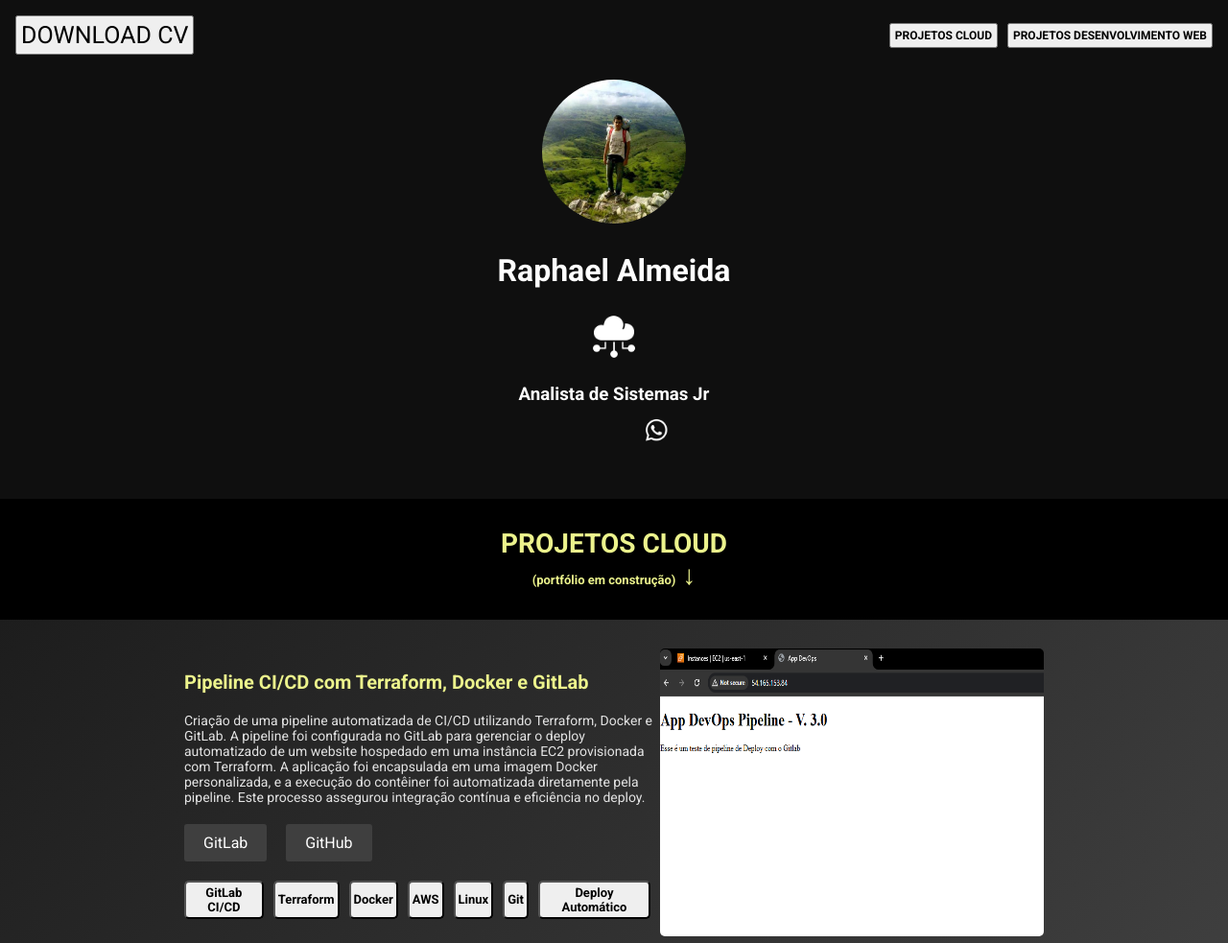
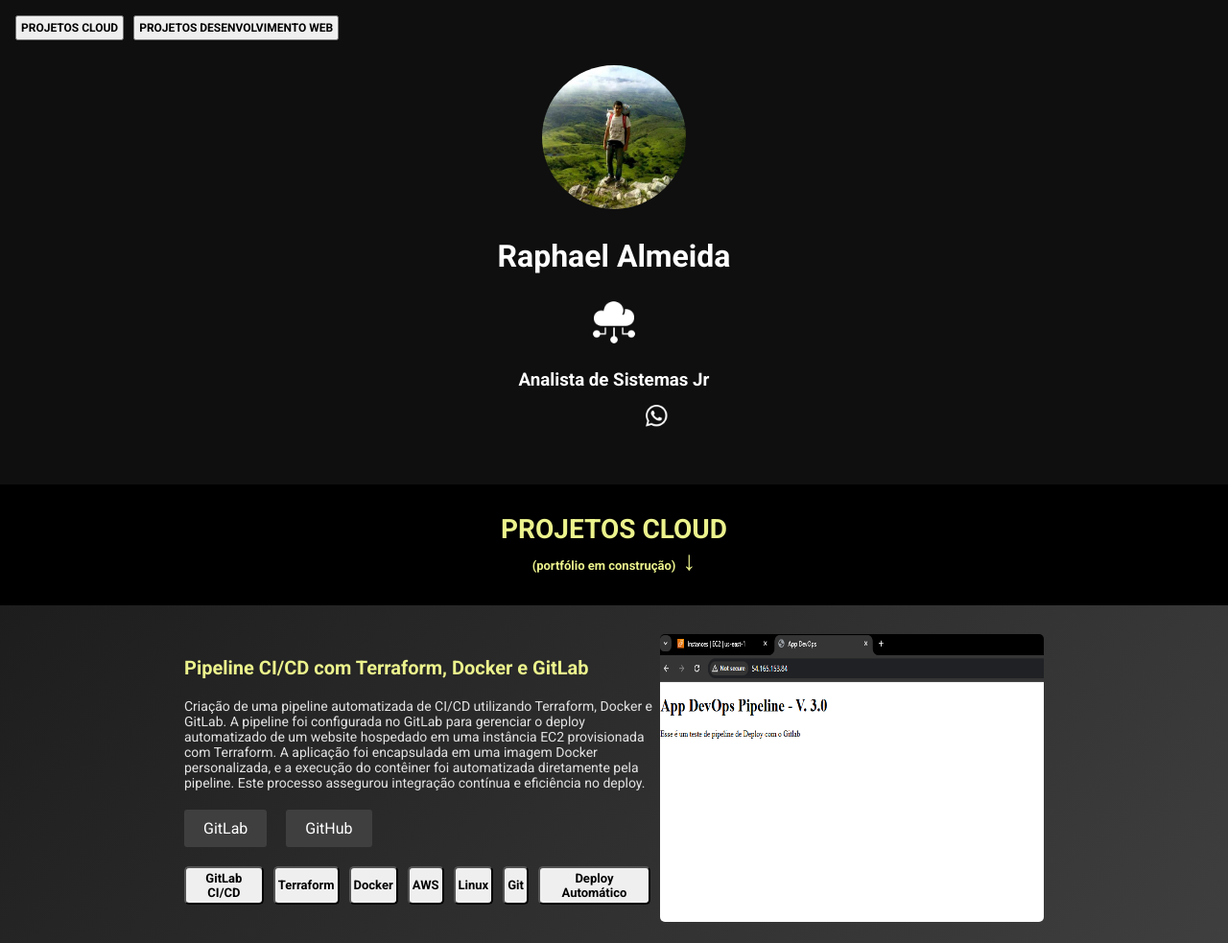
Before and after one commit to rphaell/portfolio-raphael, a website: page index.html in a window 1280 px wide. Shown: the top 983 px of the page at 96% size. Drawn offline with Linux system fonts and the light colour scheme; files whose address does not match are found by name.

Commit message:
atualizando port

```diff
--- a/index.html
+++ b/index.html
@@ -16,10 +16,7 @@
 <body>
     <header class="container">
         <div class="cv" style="display: flex; justify-content: space-between; align-items: center; width: 100%;">
-            <!-- Left Section: Download CV -->
-            <a href="./images/CV-RaphaelAlmeida.pdf" target="_blank">
-                <button class="cv-button" style="font-size: 25px; padding: 4px;">Download CV</button>
-            </a>
+
 
             <!-- Right Section: Other Links -->
             <div style="display: flex; gap: 10px;">
```
